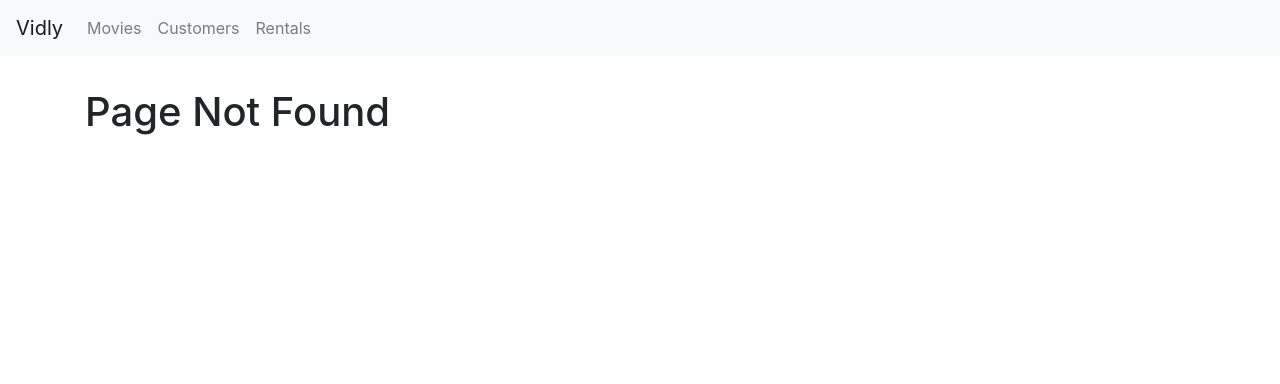
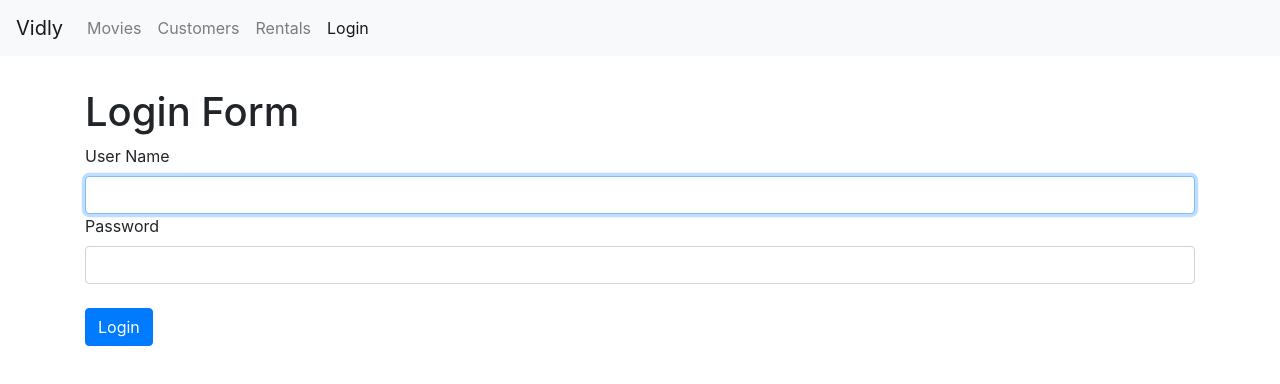
Before and after one commit to rob96753/vidly, a React (Create React App) app: page /login in a window 1280 px wide. Before the commit this address led to /not-found. Shown: the top 384 px of the page. Built offline with nearby package versions, Linux system fonts and the light colour scheme.

Commit message:
Started working on the forms

```diff
--- a/src/App.js
+++ b/src/App.js
@@ -7,6 +7,8 @@
 import Rentals from "./components/rentals";
 import MovieForm from "./components/movieForm";
 import NotFound from "./components/notfound";
+import LoginForm from "./components/loginForm";
+
 import "./App.css";
 
 function App() {
@@ -15,6 +17,7 @@
       <NavBar />
       <main className="container">
         <Switch>
+          <Route path="/login" component={LoginForm} />
           <Route path="/movies/:id" component={MovieForm} />
           <Route path="/movies" component={Movies} />
           <Route path="/customers" component={Customers} />
--- a/src/components/NavBar.jsx
+++ b/src/components/NavBar.jsx
@@ -11,7 +11,7 @@
         <Link className="navbar-brand" to="/" id="navbarBrand">
           Vidly
         </Link>
-        <NavLink className="nav-item nav-link" to="/movies" id="navbarMovies">
+        <NavLink className="nav-item nav-link " to="/movies" id="navbarMovies">
           Movies
         </NavLink>
         <NavLink
@@ -24,6 +24,9 @@
         <NavLink className="nav-item nav-link" to="/rentals" id="navbarRentals">
           Rentals
         </NavLink>
+        <NavLink className="nav-item nav-link" to="/login" id="navbarLogin">
+          Login
+        </NavLink>
       </div>
     </nav>
   );
--- /dev/null
+++ b/src/components/loginForm.jsx
@@ -0,0 +1,63 @@
+import React, { Component } from "react";
+
+class LoginForm extends Component {
+  username = React.createRef();
+  password = React.createRef();
+
+  state = {
+    account: { username: "", password: "" },
+  };
+
+  handleSubmit = (e) => {
+    // prevents a full page refresh
+    e.preventDefault();
+    const username = this.username.current.value;
+    const password = this.password.current.value;
+    console.log(e);
+  };
+
+  handleChange = ({ currentTarget: input }) => {
+    const account = { ...this.state.account };
+    account[input.name] = input.value;
+    this.setState({ account });
+  };
+
+  render() {
+    const { username, password } = this.state.account;
+    return (
+      <div>
+        <h1>Login Form</h1>
+        <form onSubmit={this.handleSubmit}>
+          <div className="formgroup">
+            <label htmlFor="username">User Name</label>
+            <input
+              autoFocus
+              onChange={this.handleChange}
+              value={username}
+              ref={this.username}
+              name="username"
+              id="username"
+              type="text"
+              className="form-control"
+            />
+          </div>
+          <div className="formgroup">
+            <label htmlFor="password">Password</label>
+            <input
+              onChange={this.handleChange}
+              value={password}
+              name="password"
+              ref={this.password}
+              id="password"
+              type="password"
+              className="form-control"
+            />
+          </div>
+          <button className="btn btn-primary mt-4">Login</button>
+        </form>
+      </div>
+    );
+  }
+}
+
+export default LoginForm;
```
